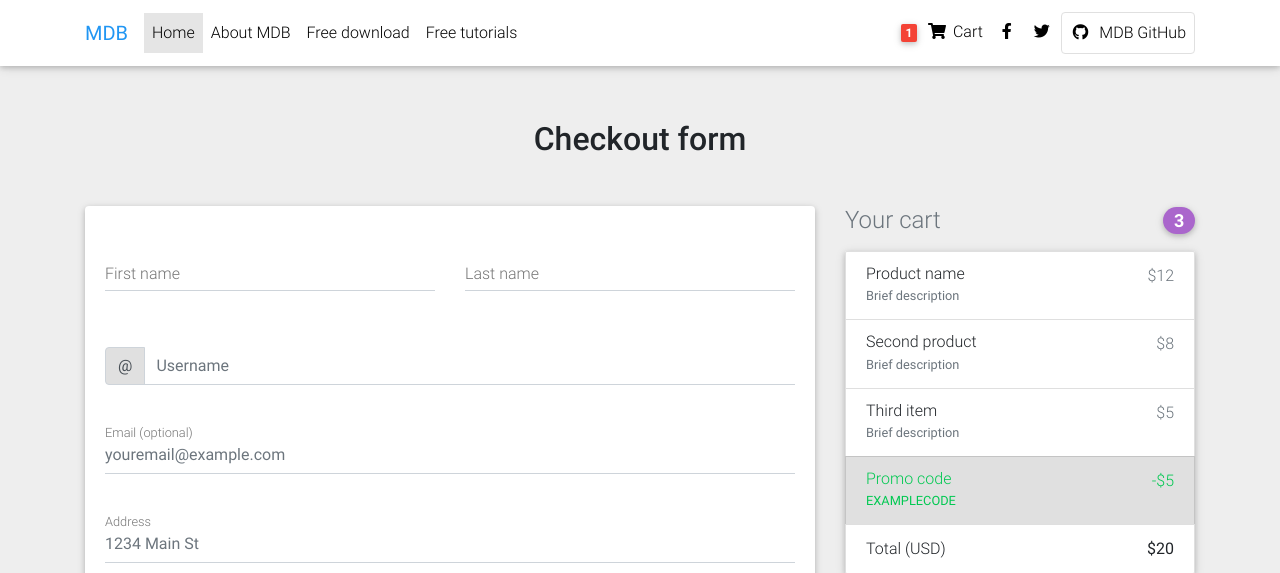
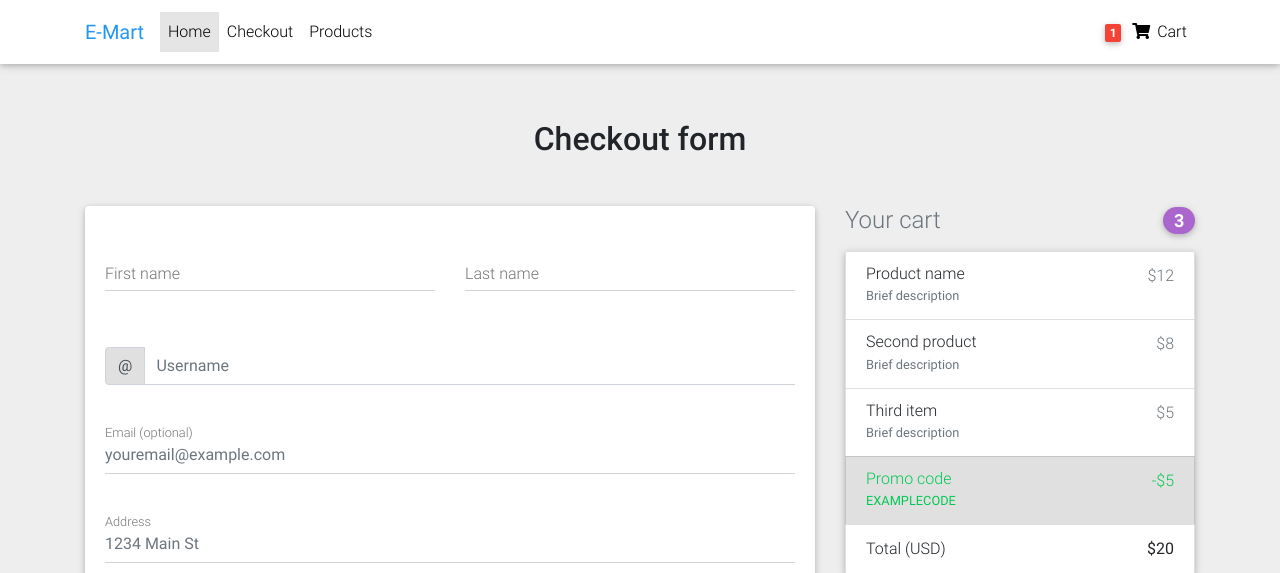
Before and after one commit to Rastra17/django_project, a Django app: page /checkout/ in a window 1280 px wide. Shown: the top 573 px of the page. Run offline with Django 3.2, Linux system fonts and the light colour scheme; some libraries are stand-ins or nearby versions.

Commit message:
edited links and html pages

```diff
--- a/templates/checkout-page.html
+++ b/templates/checkout-page.html
@@ -7,7 +7,7 @@
   <meta charset="utf-8">
   <meta name="viewport" content="width=device-width, initial-scale=1, shrink-to-fit=no">
   <meta http-equiv="x-ua-compatible" content="ie=edge">
-  <title>Material Design Bootstrap</title>
+  <title>E-Mart</title>
   <!-- Font Awesome -->
   <link rel="stylesheet" href="https://use.fontawesome.com/releases/v5.11.2/css/all.css">
   <!-- Bootstrap core CSS -->
@@ -25,8 +25,8 @@
     <div class="container">
 
       <!-- Brand -->
-      <a class="navbar-brand waves-effect" href="https://mdbootstrap.com/docs/jquery/" target="_blank">
-        <strong class="blue-text">MDB</strong>
+      <a class="navbar-brand waves-effect" href="{% url 'core:home' %}">
+        <strong class="blue-text">E-Mart</strong>
       </a>
 
       <!-- Collapse -->
@@ -41,18 +41,15 @@
         <!-- Left -->
         <ul class="navbar-nav mr-auto">
           <li class="nav-item active">
-            <a class="nav-link waves-effect" href="#">Home
+            <a class="nav-link waves-effect" href="{% url 'core:home' %}">Home
               <span class="sr-only">(current)</span>
             </a>
           </li>
           <li class="nav-item">
-            <a class="nav-link waves-effect" href="https://mdbootstrap.com/docs/jquery/" target="_blank">About MDB</a>
+            <a class="nav-link waves-effect" href="#">Checkout</a>
           </li>
           <li class="nav-item">
-            <a class="nav-link waves-effect" href="https://mdbootstrap.com/docs/jquery/getting-started/download/" target="_blank">Free download</a>
-          </li>
-          <li class="nav-item">
-            <a class="nav-link waves-effect" href="https://mdbootstrap.com/education/bootstrap/" target="_blank">Free tutorials</a>
+            <a class="nav-link waves-effect" href="{% url 'core:products' %}">Products</a>
           </li>
         </ul>
 
@@ -63,22 +60,6 @@
               <span class="badge red z-depth-1 mr-1"> 1 </span>
               <i class="fas fa-shopping-cart"></i>
               <span class="clearfix d-none d-sm-inline-block"> Cart </span>
-            </a>
-          </li>
-          <li class="nav-item">
-            <a href="https://www.facebook.com/mdbootstrap" class="nav-link waves-effect" target="_blank">
-              <i class="fab fa-facebook-f"></i>
-            </a>
-          </li>
-          <li class="nav-item">
-            <a href="https://twitter.com/MDBootstrap" class="nav-link waves-effect" target="_blank">
-              <i class="fab fa-twitter"></i>
-            </a>
-          </li>
-          <li class="nav-item">
-            <a href="https://github.com/mdbootstrap/bootstrap-material-design" class="nav-link border border-light rounded waves-effect"
-              target="_blank">
-              <i class="fab fa-github mr-2"></i>MDB GitHub
             </a>
           </li>
         </ul>
--- a/templates/home-page.html
+++ b/templates/home-page.html
@@ -54,7 +54,7 @@
     <div class="container">
 
       <!-- Brand -->
-      <a class="navbar-brand waves-effect" target="_blank">
+      <a class="navbar-brand waves-effect" href="">
         <strong class="blue-text">E-Mart</strong>
       </a>
 
```
Also changed, not shown: templates/product-page.html (+7 -27 lines).
